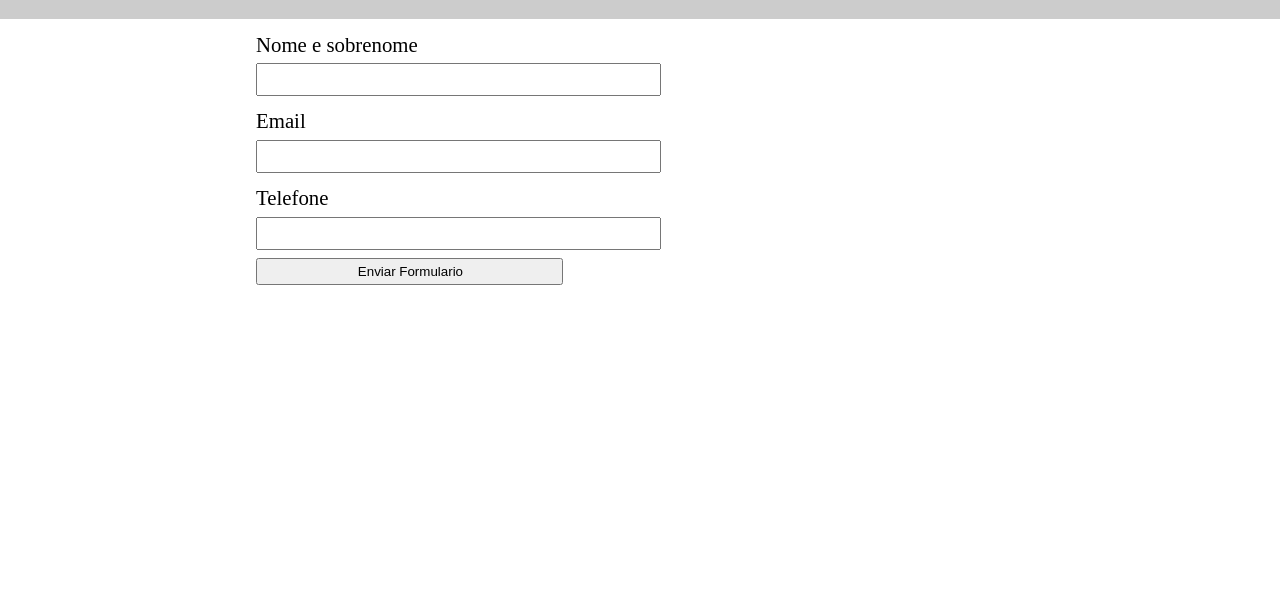
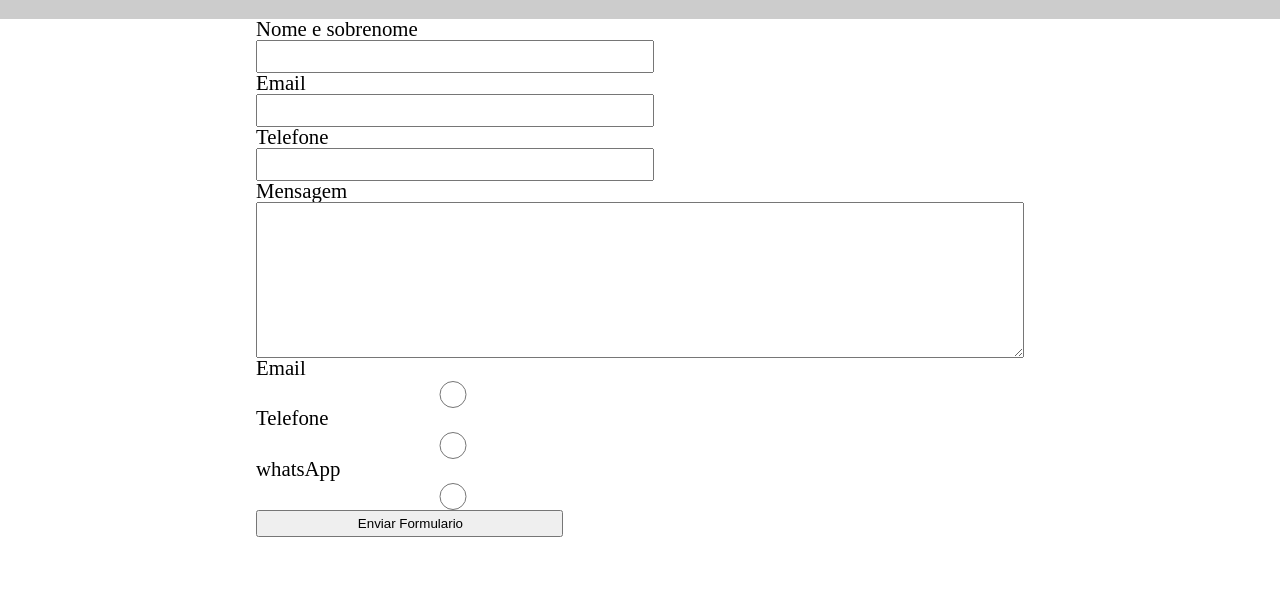
Before and after one commit to Ardomingos/Barbearia-Alura, a plain HTML site: page contato.html in a window 1280 px wide. Shown: the part 203-800 px from the top of the page. Drawn offline with Linux system fonts and the light colour scheme.

Commit message:
Continuação dos formulario

```diff
--- a/contato.css
+++ b/contato.css
@@ -52,13 +52,13 @@ html, body{
 
         label{
             width: 51%;
-            margin-top: 2%;
+
             font-size: 130%;
         }
 
         input{
-            width: 51%;
-            margin-top: 1%;
+            width: 50%;
+
             height: 4%;
             padding-left: 1%;
 
--- a/contato.html
+++ b/contato.html
@@ -36,6 +36,18 @@
                 <label for="telefone">Telefone</label>
                 <input type="text" id="telefone">
 
+                <label for="mensagem">Mensagem</label>
+                <textarea cols="30" rows="10" id="mensagem"></textarea>
+
+                <label for="radio-email">Email</label>
+                <input type="radio" value="Email" id="radio-email">
+
+                <label for="radio-telefone">Telefone</label>
+                <input type="radio" value="Telefone" id="radio-telefone">
+
+                <label for="radio-whats">whatsApp</label>
+                <input type="radio" value="whatsApp" id="radio-whats">
+
                 <input type="submit" value="Enviar Formulario" class="submit">
 
             </form>
```
